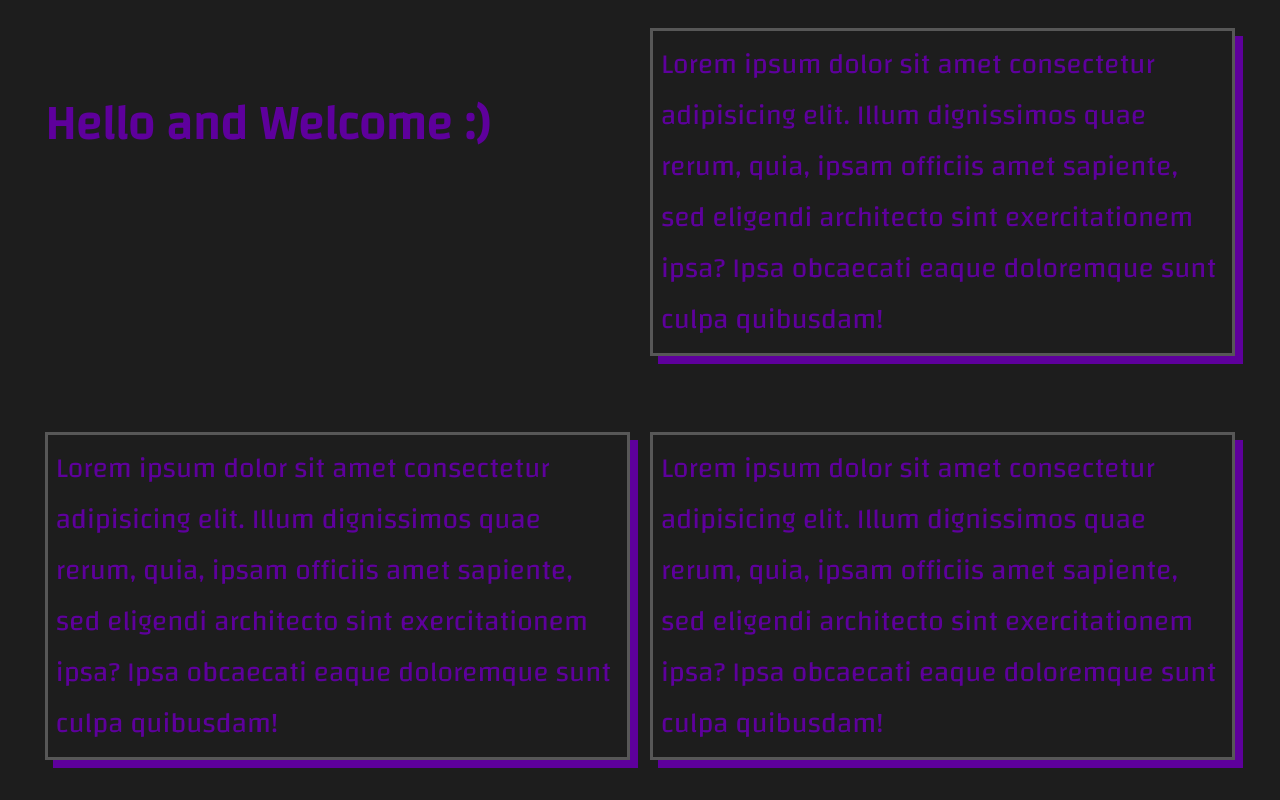
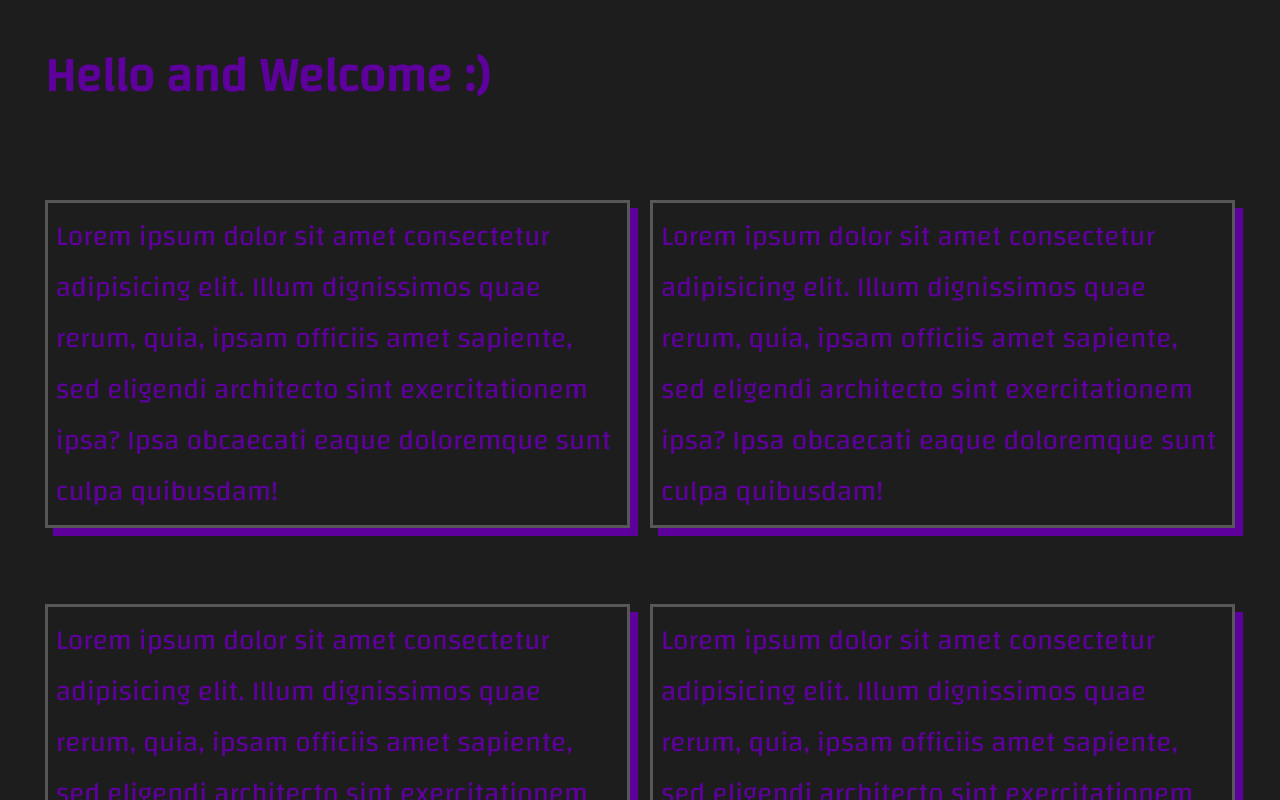
Before and after one commit to WillHynes/WillHynes.github.io, a plain HTML site: page index.html in a window 1280 px wide. Drawn offline with Linux system fonts and the light colour scheme; a web font is replaced by a local one.

Commit message:
modified:   index.html 	modified:   style.css

```diff
--- a/index.html
+++ b/index.html
@@ -17,11 +17,13 @@
     </div>
 
     <main>
-        <h1 id="welcomeBanner"><p>Hello and Welcome :)</p></h1>
-        <p id="content">Lorem ipsum dolor sit amet consectetur adipisicing elit. Illum dignissimos quae rerum, quia, ipsam officiis amet sapiente, sed eligendi architecto sint exercitationem ipsa? Ipsa obcaecati eaque doloremque sunt culpa quibusdam!</p>
-        <p id="content">Lorem ipsum dolor sit amet consectetur adipisicing elit. Illum dignissimos quae rerum, quia, ipsam officiis amet sapiente, sed eligendi architecto sint exercitationem ipsa? Ipsa obcaecati eaque doloremque sunt culpa quibusdam!</p>
-        <p id="content">Lorem ipsum dolor sit amet consectetur adipisicing elit. Illum dignissimos quae rerum, quia, ipsam officiis amet sapiente, sed eligendi architecto sint exercitationem ipsa? Ipsa obcaecati eaque doloremque sunt culpa quibusdam!</p>
-        <p id="content">Lorem ipsum dolor sit amet consectetur adipisicing elit. Illum dignissimos quae rerum, quia, ipsam officiis amet sapiente, sed eligendi architecto sint exercitationem ipsa? Ipsa obcaecati eaque doloremque sunt culpa quibusdam!</p>
+        <h1 id="welcomeBanner">Hello and Welcome :)</h1>
+        <div id="container">
+            <p id="content">Lorem ipsum dolor sit amet consectetur adipisicing elit. Illum dignissimos quae rerum, quia, ipsam officiis amet sapiente, sed eligendi architecto sint exercitationem ipsa? Ipsa obcaecati eaque doloremque sunt culpa quibusdam!</p>
+            <p id="content">Lorem ipsum dolor sit amet consectetur adipisicing elit. Illum dignissimos quae rerum, quia, ipsam officiis amet sapiente, sed eligendi architecto sint exercitationem ipsa? Ipsa obcaecati eaque doloremque sunt culpa quibusdam!</p>
+            <p id="content">Lorem ipsum dolor sit amet consectetur adipisicing elit. Illum dignissimos quae rerum, quia, ipsam officiis amet sapiente, sed eligendi architecto sint exercitationem ipsa? Ipsa obcaecati eaque doloremque sunt culpa quibusdam!</p>
+            <p id="content">Lorem ipsum dolor sit amet consectetur adipisicing elit. Illum dignissimos quae rerum, quia, ipsam officiis amet sapiente, sed eligendi architecto sint exercitationem ipsa? Ipsa obcaecati eaque doloremque sunt culpa quibusdam!</p>
+        </div>
     </main>
 
 
--- a/style.css
+++ b/style.css
@@ -13,17 +13,15 @@ body {
     margin: 0;
 }
 
-::-webkit-scrollbar {
-    display: none;
-}
-
-
 main {
     display: grid;
     grid-template-areas:
-        "header header"
+        "header"
         "content content"
         "content content";
+
+    grid-template-rows: 1fr;
+    grid-template-columns: 1fr;
 
     gap: 1.25rem;
 
@@ -34,8 +32,30 @@ main {
     z-index: 0;
 }
 
+main #container {
+    display: grid;
+
+    grid-template-rows: 1fr 1fr;
+    grid-template-columns: 1fr 1fr;
+
+    gap: 1.25rem;
+}
+
+@media (width < 700px) {
+    main #container {
+        grid-template-columns: 1fr;
+    }
+
+    #content {
+        font-size: 0.5rem;
+    }
+
+    #welcomeBanner {
+        font-size: 1rem;
+    }
+}
+
 #welcomeBanner {
-    grid-area: "header";
 
     font-size: 3rem;
     font-family: Changa, sans-serif;
@@ -43,12 +63,7 @@ main {
     z-index: 2;
 }
 
-#weclcomeBanner p {
-    box-shadow: 0.2rem 0.2rem;
-}
-
 #content {
-    grid-area: "content";
 
     font-size: 1.75rem;
     font-family: Changa, sans-serif;
```
